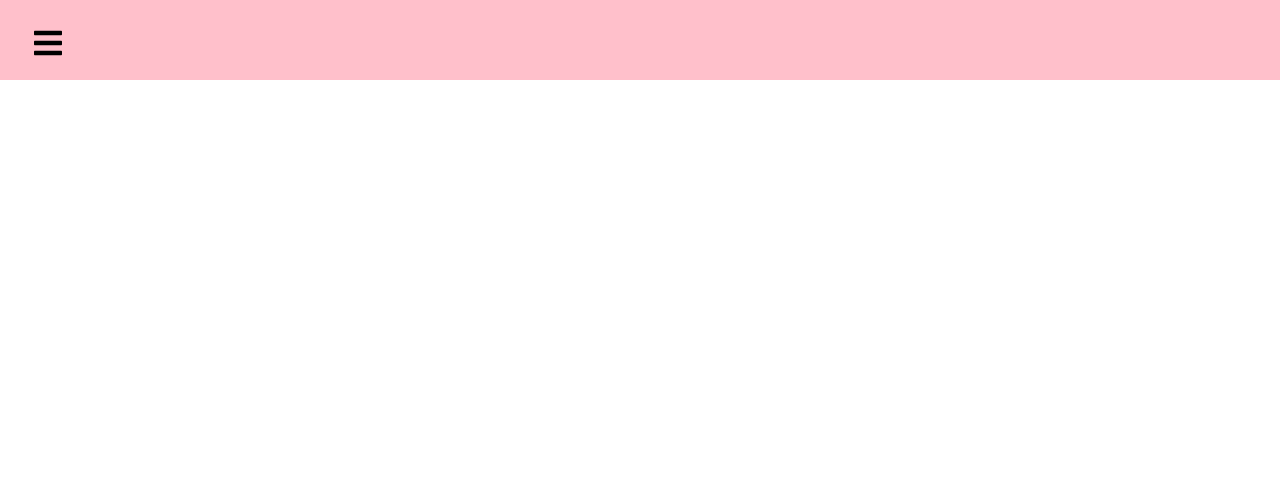
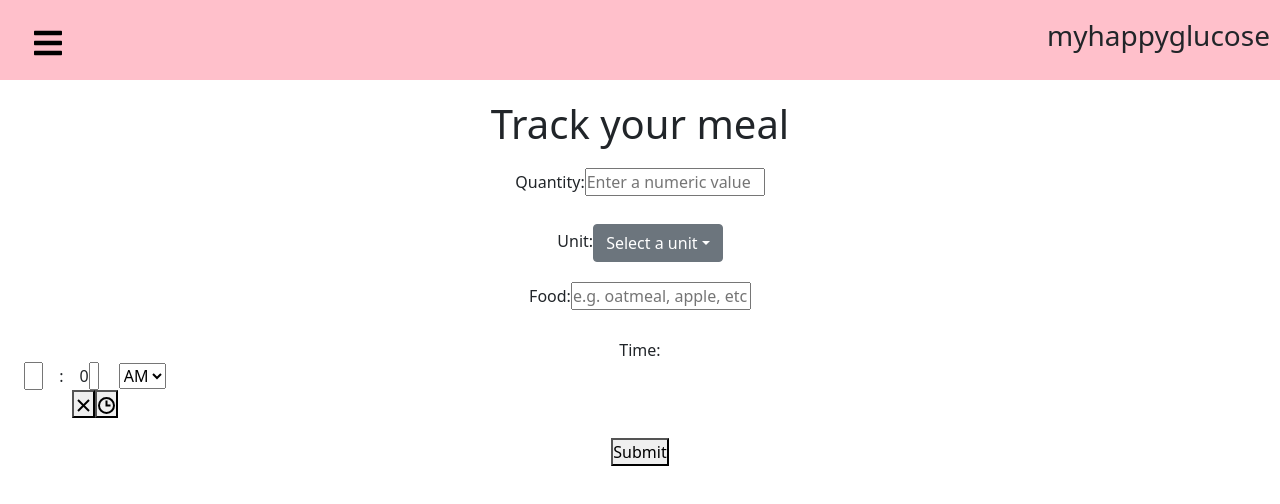
Before and after one commit to stephanie-chenn1/frontend-my-happy-glucose, a React (Create React App) app: page /track-a-meal in a window 1280 px wide. Shown: the top 504 px of the page. Built offline with nearby package versions, Linux system fonts and the light colour scheme.

Commit message:
added form components to track a meal

```diff
--- a/package.json
+++ b/package.json
@@ -13,6 +13,9 @@
     "react-icons": "^4.3.1",
     "react-router-dom": "^6.2.1",
     "react-scripts": "5.0.0",
+    "react-simple-timefield": "^3.2.5",
+    "react-time-picker": "^4.4.4",
+    "react-time-picker-input": "^2.0.6",
     "web-vitals": "^2.1.4"
   },
   "scripts": {
--- a/src/App.js
+++ b/src/App.js
@@ -4,6 +4,7 @@ import { BrowserRouter as Router, Routes, Route } from "react-router-dom";
 import Home from "./pages/Home";
 import Meals from "./pages/Meals";
 import Glucose from "./pages/Glucose";
+import TrackMeal from "./pages/TrackAMeal";
 
 function App() {
   return (
@@ -14,6 +15,7 @@ function App() {
           <Route path="/" exact element={<Home />} />
           <Route path="/meals" exact element={<Meals />} />
           <Route path="/glucose" exact element={<Glucose />} />
+          <Route path="/track-a-meal" exact element={<TrackMeal />} />
         </Routes>
       </Router>
     </div>
--- a/src/components/NavList.css
+++ b/src/components/NavList.css
@@ -4,6 +4,10 @@
     display: flex;
     justify-content: start;
     align-items: center;
+}
+
+.app-name {
+    margin-right:10px;
 }
 
 .menu-bars {
--- a/src/components/NavList.js
+++ b/src/components/NavList.js
@@ -17,6 +17,7 @@ const NavList = () => {
           <Link to="#" className="menu-bars">
             <FaIcons.FaBars onClick={showSidebar} />
           </Link>
+          <h3 className="app-name">myhappyglucose</h3>
         </div>
         <nav className={sidebar ? "nav-menu active" : "nav-menu"}>
           <ul className="nav-menu-items" onClick={showSidebar}>
--- a/src/pages/Home.css
+++ b/src/pages/Home.css
@@ -10,7 +10,7 @@
     font-size: 16px;
     font-weight: 700;
     padding: 15px 20px;
-    background-color: lightcoral;
+    background-color: lightpink;
     color: white;
     margin-right: 20px;
     margin-bottom: 20px;
--- a/src/pages/Home.js
+++ b/src/pages/Home.js
@@ -1,14 +1,24 @@
 import React from "react";
 import "./Home.css";
 import Summary from "../components/DailySummary";
+import { useNavigate } from "react-router-dom";
 
 function Home() {
+  const navigate = useNavigate();
+
   return (
     <div className="home">
       <h1>Welcome, Stephanie!</h1>
       <Summary />
       <div class="btn-group">
-        <button className="button">Track your meal for carb count</button>
+        <button
+          className="button"
+          onClick={() => {
+            navigate("/track-a-meal");
+          }}
+        >
+          Track your meal for carb count
+        </button>
         <button className="button">Track your glucose level</button>
         <button className="button">Track your fitness</button>
         <button className="button">Track your sleep</button>
--- /dev/null
+++ b/src/pages/TrackAMeal.css
@@ -0,0 +1,15 @@
+.form {
+    text-align: center;
+    margin-top: 20px;
+}
+.form-inputs {
+    margin-top:20px;
+}
+
+.form-input {
+    width: 180px;;
+}
+
+.time-field {
+    width:190px;
+}
--- /dev/null
+++ b/src/pages/TrackAMeal.js
@@ -0,0 +1,74 @@
+import React from "react";
+import "./TrackAMeal.css";
+import { Dropdown } from "react-bootstrap";
+import TimePicker from "react-time-picker";
+import { useState } from "react";
+
+function TrackMeal() {
+  const [time, setTimeField] = useState("00:00:00");
+
+  const handleTimeChange = (e) => {
+    setTimeField(e.target.value);
+  };
+
+  return (
+    <div>
+      <form className="form">
+        <h1 className="title">Track your meal</h1>
+        <div className="form-inputs">
+          Quantity:
+          <label htmlFor="quantity" className="form-label">
+            <input
+              type="text"
+              name="quantity"
+              className="form-input"
+              placeholder="Enter a numeric value"
+            />
+          </label>
+        </div>
+        <div className="form-inputs">
+          <Dropdown>
+            Unit:
+            <Dropdown.Toggle variant="secondary">Select a unit</Dropdown.Toggle>
+            <Dropdown.Menu>
+              <Dropdown.Item>cup</Dropdown.Item>
+              <Dropdown.Item>g</Dropdown.Item>
+              <Dropdown.Item>oz</Dropdown.Item>
+              <Dropdown.Item>serving</Dropdown.Item>
+            </Dropdown.Menu>
+          </Dropdown>
+        </div>
+
+        <div className="form-inputs">
+          Food:
+          <label htmlFor="food" className="form-label">
+            <input
+              type="text"
+              name="food"
+              className="form-input"
+              placeholder="e.g. oatmeal, apple, etc"
+            />
+          </label>
+        </div>
+
+        <div className="form-inputs">
+          Time:
+          <TimePicker
+            showSeconds
+            value={time}
+            onChange={handleTimeChange}
+            className="time-field"
+          />
+        </div>
+
+        <div className="form-inputs">
+          <button className="form-input-btn" type="submit">
+            Submit
+          </button>
+        </div>
+      </form>
+    </div>
+  );
+}
+
+export default TrackMeal;
```
Also changed, not shown: 1 other file (tests, documents, lock files or other folders).
